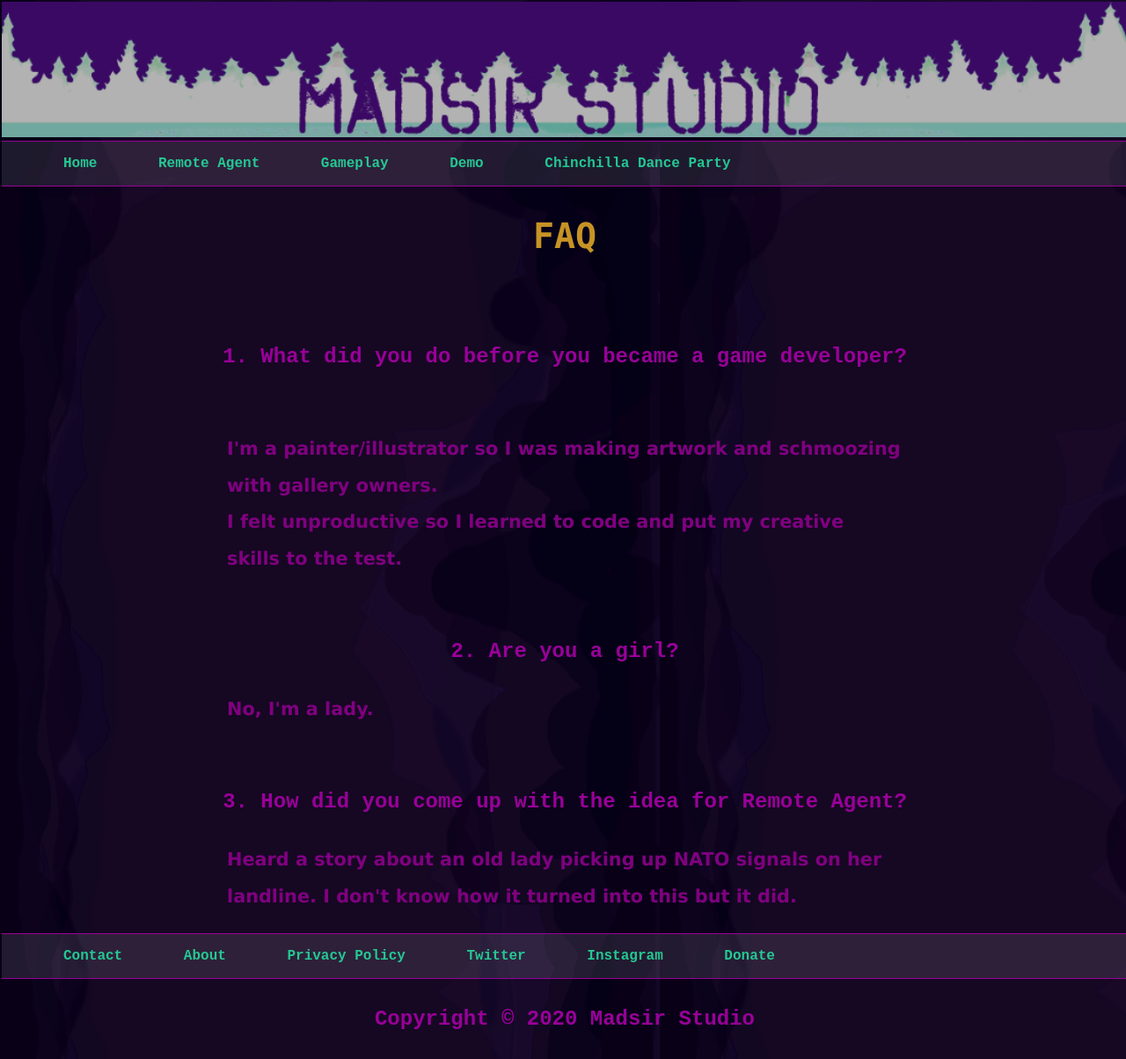
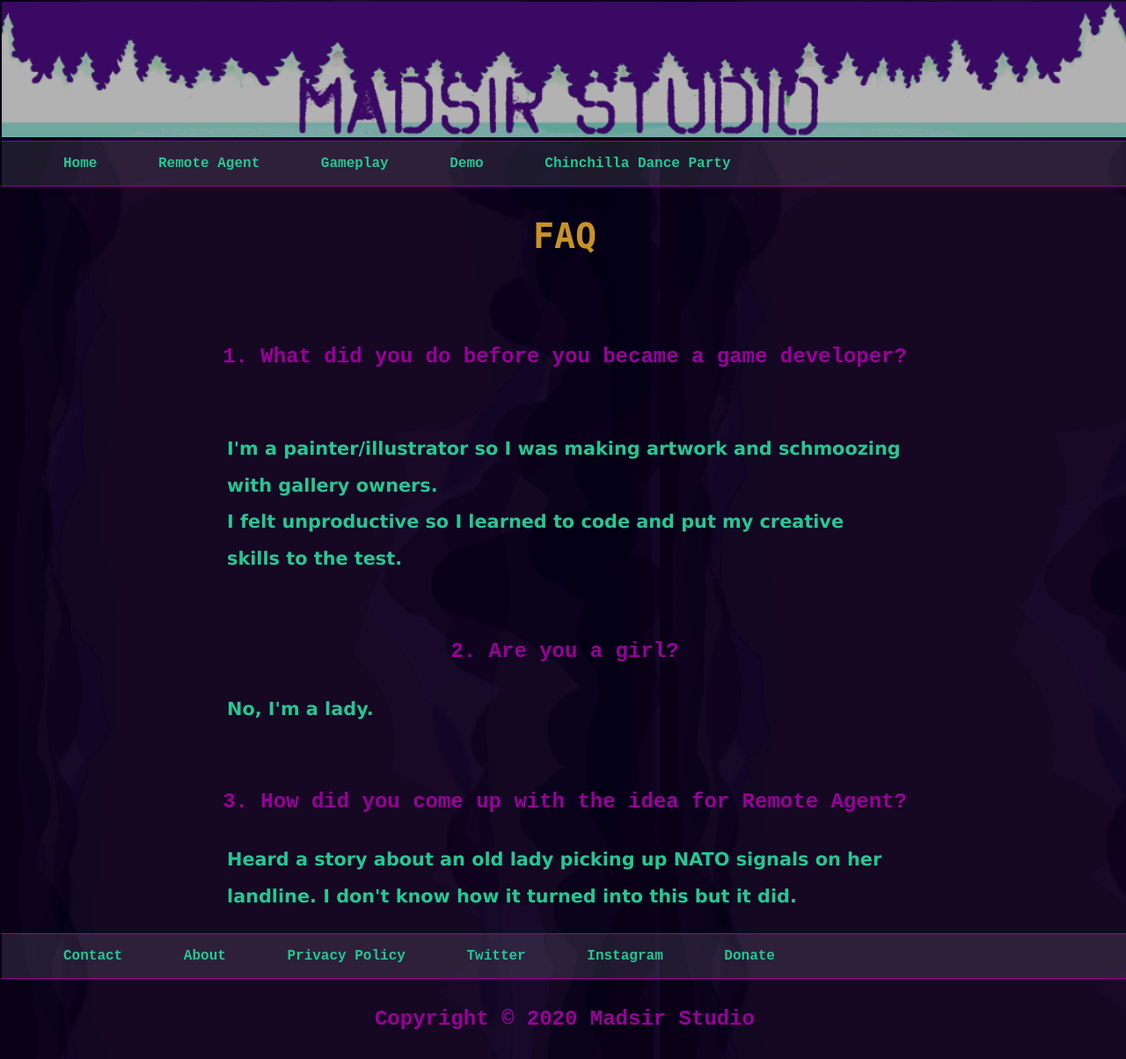
Before and after one commit to Madsir/madsirstudio.github.io, a Jekyll site: the page built from faq/index.html, in a window 1280 px wide. Shown: the whole page at 88% size. Built offline with Jekyll 4.4.1, drawn with Linux system fonts in a browser that asks for light colours.

Commit message:
Update main.css

```diff
--- a/css/main.css
+++ b/css/main.css
@@ -80,7 +80,7 @@ p {
     margin-right: 20%;
     font-size: 1.3em;
     line-height: 2em;
-    color: purple;
+    color: #25c793;
     font-family: "Verdana", "Geneva", sans-serif;
     text-align: center, justify;
     background-image: url(/Assets/textBack.png) green;
```
